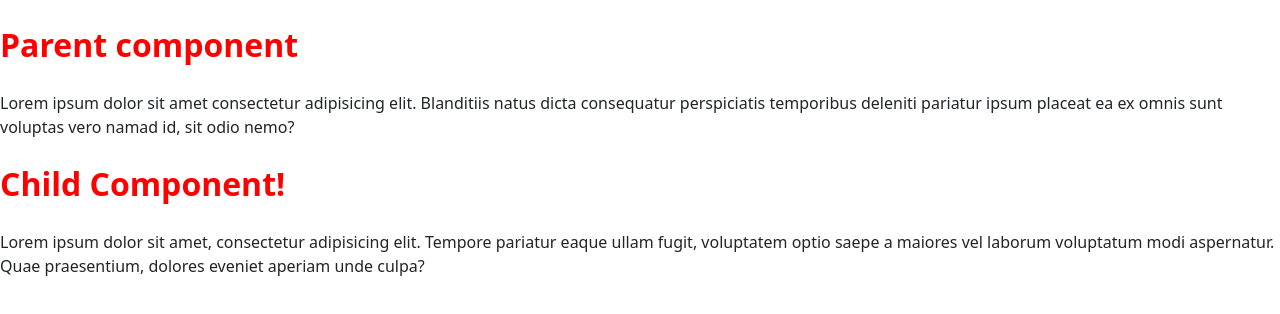
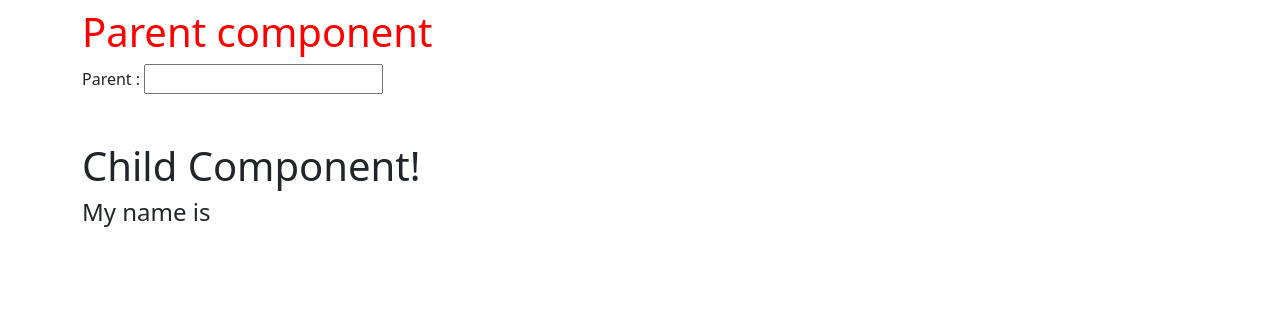
Before and after one commit to amit-negi-23/Learning-Angular, an Angular app: page / in a window 1280 px wide. Shown: the top 314 px of the page. Built offline with nearby package versions, Linux system fonts and the light colour scheme.

Commit message:
parent to child communication through metadata

```diff
--- a/src/app/about/about.component.html
+++ b/src/app/about/about.component.html
@@ -1,6 +1,4 @@
     <div>
         <h1>Child Component!</h1>
-        <p>Lorem ipsum dolor sit amet, consectetur adipisicing elit. Tempore pariatur eaque ullam fugit, voluptatem
-            optio saepe a maiores vel laborum voluptatum modi aspernatur. Quae praesentium, dolores eveniet aperiam unde
-            culpa?</p>
+        <h4>My name is {{Pdata}}</h4>
     </div>
--- a/src/app/about/about.component.ts
+++ b/src/app/about/about.component.ts
@@ -5,8 +5,9 @@ import { Component } from '@angular/core';
   standalone: true,
   imports: [],
   templateUrl: './about.component.html',
-  styleUrl: './about.component.css'
+  styleUrl: './about.component.css',
+  inputs: ['Pdata']
 })
 export class AboutComponent {
-
+  Pdata:any
 }
--- a/src/app/app.component.html
+++ b/src/app/app.component.html
@@ -1,9 +1,9 @@
-    <div class="container">
-        <div class="app-section">
-            <h1 class="heading1">Parent component</h1>
-            <p class="text-success">Lorem ipsum dolor sit amet consectetur adipisicing elit. Blanditiis natus dicta
-                consequatur perspiciatis temporibus deleniti pariatur ipsum placeat ea ex omnis sunt voluptas vero namad
-                id, sit odio nemo?</p>
-            </div>
-        <app-about></app-about>
+<div class="container mt-2">
+    <div class="app-section mb-5">
+        <h1 class="heading1">Parent component</h1>
+        <div>
+            Parent : <input type="text" #Pcomponent  (keyup)="0"/>
+        </div>
     </div>
+    <app-about [Pdata]="Pcomponent.value"></app-about>
+</div>
--- a/src/app/app.component.ts
+++ b/src/app/app.component.ts
@@ -1,4 +1,4 @@
-import { Component, ViewEncapsulation } from '@angular/core';
+import { Component } from '@angular/core';
 import { RouterOutlet } from '@angular/router';
 import { AboutComponent } from './about/about.component';
 
@@ -8,13 +8,7 @@ import { AboutComponent } from './about/about.component';
   imports: [RouterOutlet,AboutComponent],
   templateUrl: './app.component.html',
   styleUrl: './app.component.css',
-  encapsulation: ViewEncapsulation.ShadowDom
 })
 export class AppComponent {
   title = 'myapp';
 }
-
-
-/*encapsulation: viewEncapsulation.Emulated */
-/*encapsulation: viewEncapsulation.ShadowDom */
-/*encapsulation: viewEncapsulation.None */
```
